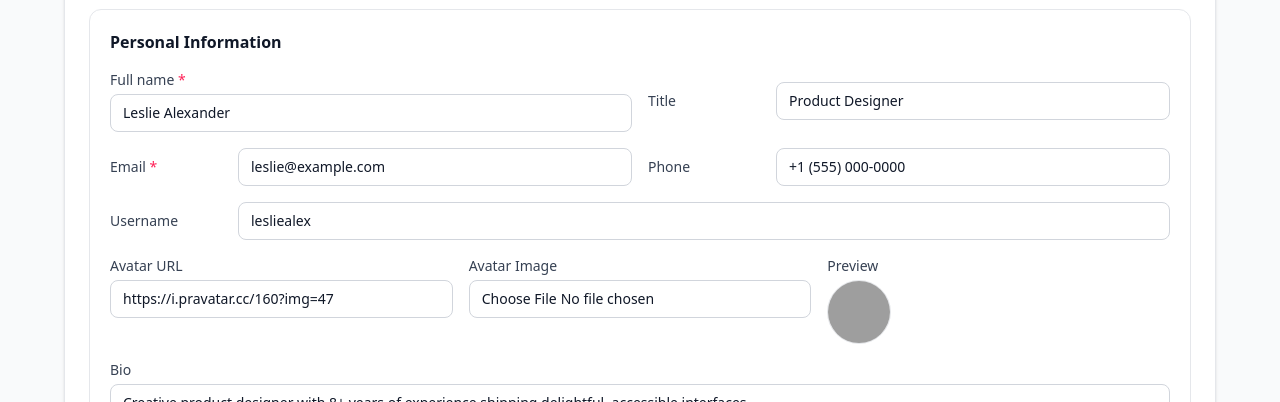
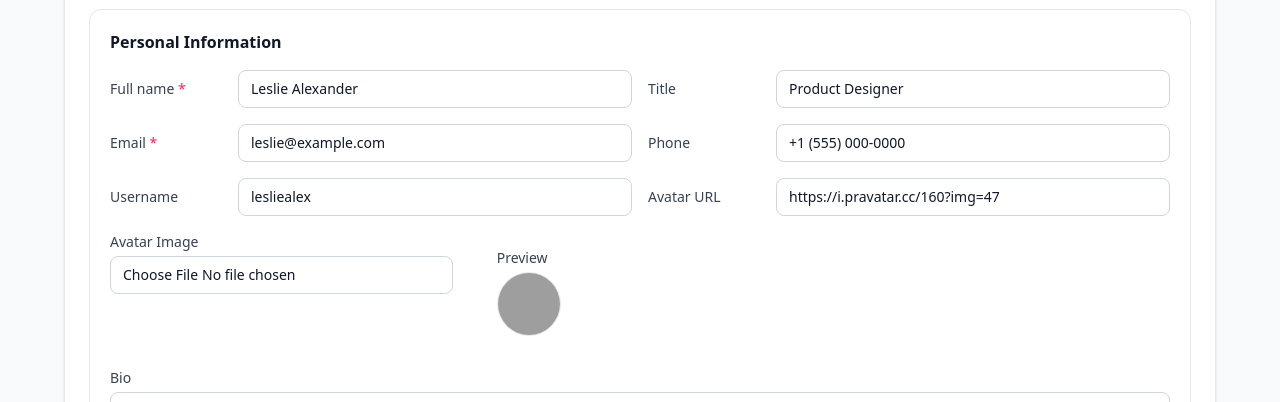
Before and after one commit to DXT0509/VolunteerHub-Project, a React (Vite) app: page /user-profile in a window 1280 px wide. Shown: the part 398-800 px from the top of the page. Built offline with nearby package versions, Linux system fonts and the light colour scheme; no server answers; grey boxes are pictures that could not be loaded.

Commit message:
sua css user profile

```diff
--- a/src/assets/Pages/UserProfile/UserProfiles.tsx
+++ b/src/assets/Pages/UserProfile/UserProfiles.tsx
@@ -212,10 +212,10 @@ function StatusBadge({ status }: { status: User["status"] }) {
         >
             <span
                 className={`h-1.5 w-1.5 rounded-full ${status === "Active"
-                        ? "bg-emerald-500"
-                        : status === "Pending"
-                            ? "bg-amber-500"
-                            : "bg-gray-400"
+                    ? "bg-emerald-500"
+                    : status === "Pending"
+                        ? "bg-amber-500"
+                        : "bg-gray-400"
                     }`}
             />
             {status}
@@ -280,7 +280,7 @@ function UserInfoCard({
             if (form.avatarUrl && form.avatarUrl.startsWith("blob:")) {
                 try {
                     URL.revokeObjectURL(form.avatarUrl);
-                } catch {}
+                } catch { }
             }
         };
         // eslint-disable-next-line react-hooks/exhaustive-deps
@@ -312,6 +312,7 @@ function UserInfoCard({
                         value={form.name}
                         onChange={handleChange("name")}
                         placeholder="Enter full name"
+                        layout="horizontal"
                         required
                     />
                     <TextField
@@ -342,7 +343,7 @@ function UserInfoCard({
                     />
                 </div>
 
-                <div className="grid gap-4">
+                <div className="grid gap-4 sm:grid-cols-2">
                     <TextField
                         label="Username"
                         value={form.username}
@@ -350,15 +351,17 @@ function UserInfoCard({
                         placeholder="yourusername"
                         layout="horizontal"
                     />
-                </div>
-
-                <div className="grid gap-4 sm:grid-cols-3">
                     <TextField
                         label="Avatar URL"
                         value={form.avatarUrl}
                         onChange={handleChange("avatarUrl")}
                         placeholder="https://..."
+                        layout="horizontal"
                     />
+                </div>
+
+                <div className="grid gap-4 sm:grid-cols-3">
+
                     <label className="block">
                         <span className="mb-1 block text-sm font-medium text-gray-700 dark:text-gray-300">
                             Avatar Image
@@ -370,7 +373,10 @@ function UserInfoCard({
                             className="block w-full rounded-lg border border-gray-300 bg-white px-3 py-2 text-sm text-gray-900 focus:border-gray-500 focus:outline-none focus:ring-2 focus:ring-gray-200 dark:border-gray-700 dark:bg-transparent dark:text-white dark:focus:border-gray-500 dark:focus:ring-white/10"
                         />
                     </label>
-                    <PreviewAvatar url={form.avatarUrl} name={form.name} />
+                    <div className="w-30 h-30 flex items-center justify-center rounded-full overflow-hidden ">
+                        <PreviewAvatar url={form.avatarUrl} name={form.name} />
+                    </div>
+
                 </div>
 
                 <TextArea
```
Also changed, not shown: src/assets/Components/Navbar/Navbar.jsx (indentation only).
